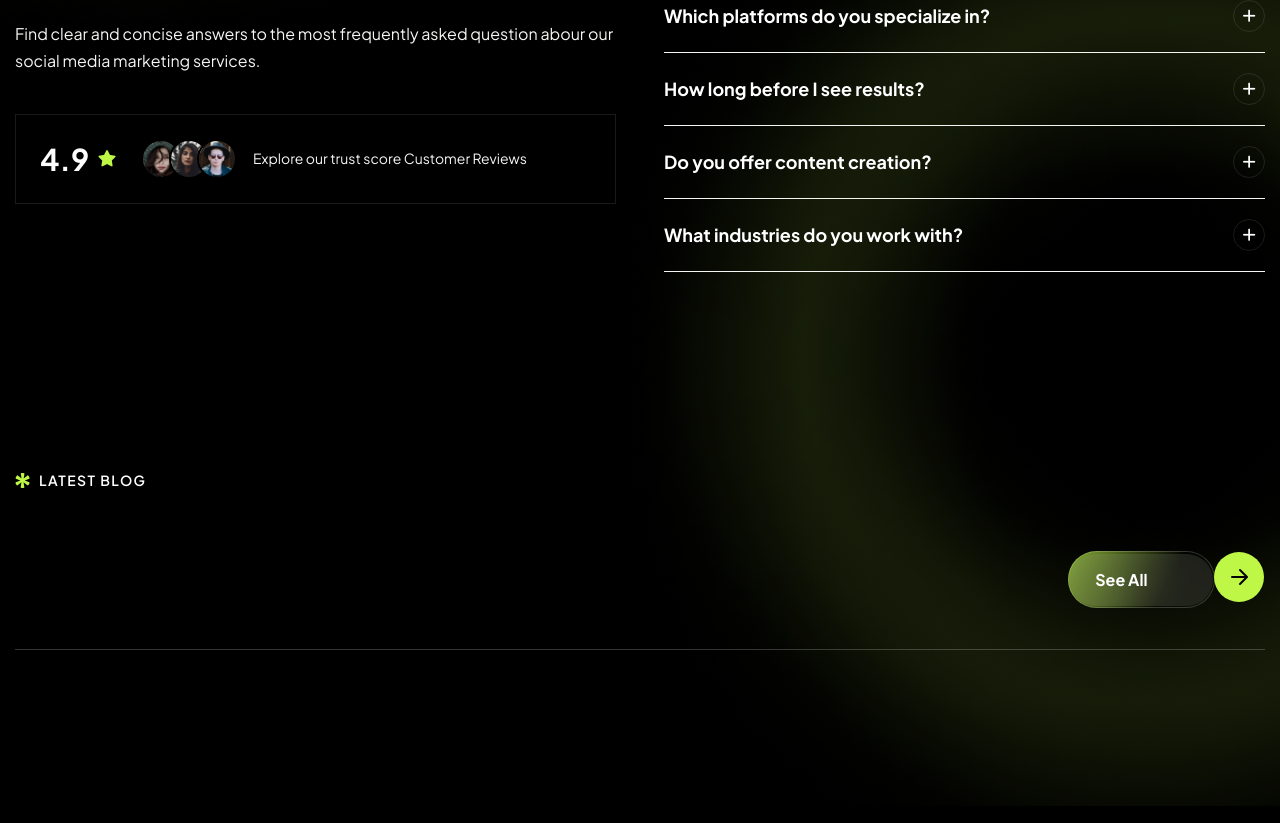
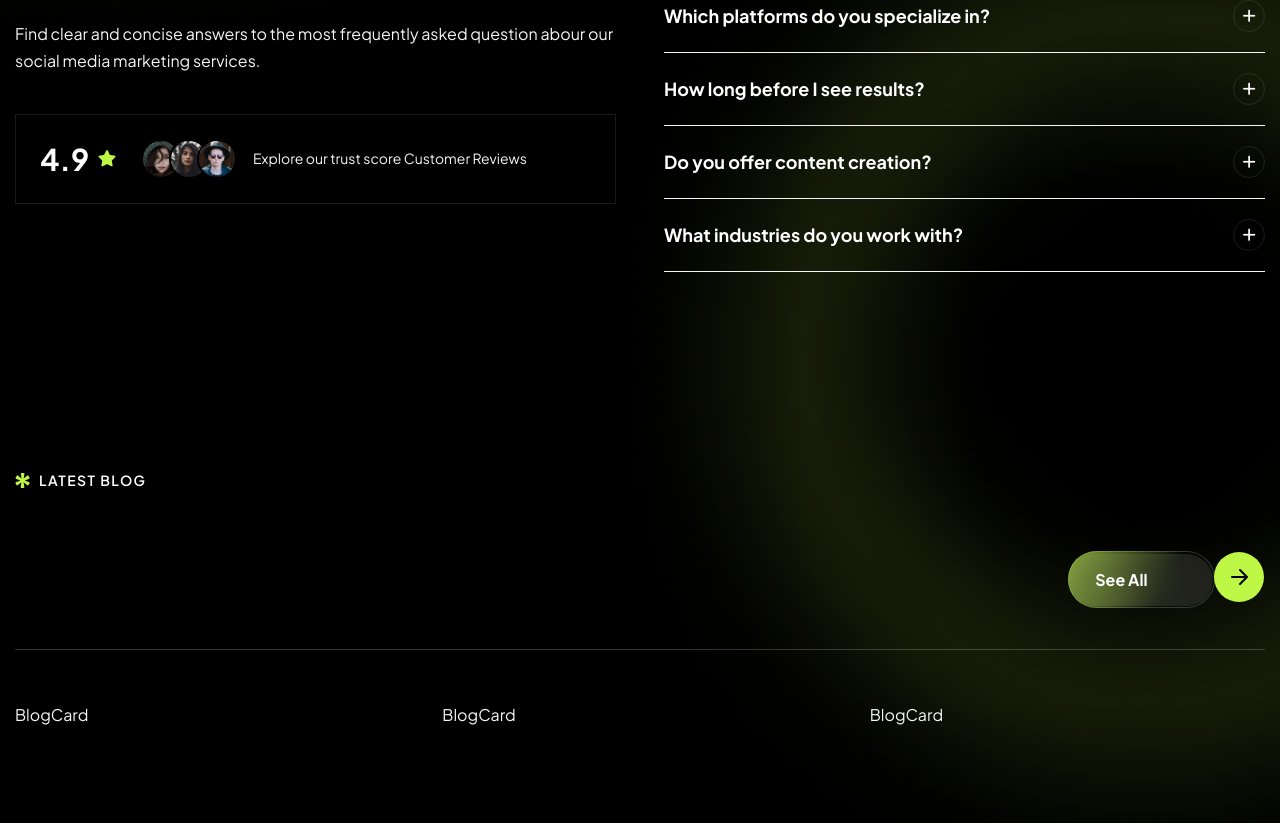
Before and after one commit to Jisap/vite-truesocial2, a React (Vite) app: page / in a window 1280 px wide. Shown: the part 9128-9951 px from the top of the page. Built offline with nearby package versions, Linux system fonts and the light colour scheme.

Commit message:
feat: implement OurBlog section and BlogCard component to display recent articles

```diff
--- a/src/components/sections/home/OurBlog.jsx
+++ b/src/components/sections/home/OurBlog.jsx
@@ -24,6 +24,16 @@ const OurBlog = () => {
               </Button>
             </Reveal>
           </div>
+
+          <div className="grid gap-8 sm:grid-cols-2 lg:grid-cols-3">
+            {blogPosts.slice(0, 3).map((post, i) => (
+              <BlogCard
+                key={post.slug}
+                post={post}
+                delay={i * 0.2}
+              />
+            ))}
+          </div>
         </div>
       </section>
     </>
--- a/src/components/ui/BlogCard.jsx
+++ b/src/components/ui/BlogCard.jsx
@@ -1,9 +1,13 @@
-import React from 'react'
+import { Link } from "react-router-dom"
+import Reveal from "./Reveal"
+import Button from "./Button"
 
-const BlogCard = () => {
-    return (
-        <div>BlogCard</div>
-    )
+
+
+const BlogCard = ({ post, delay = 0 }) => {
+  return (
+    <div>BlogCard</div>
+  )
 }
 
 export default BlogCard
```
